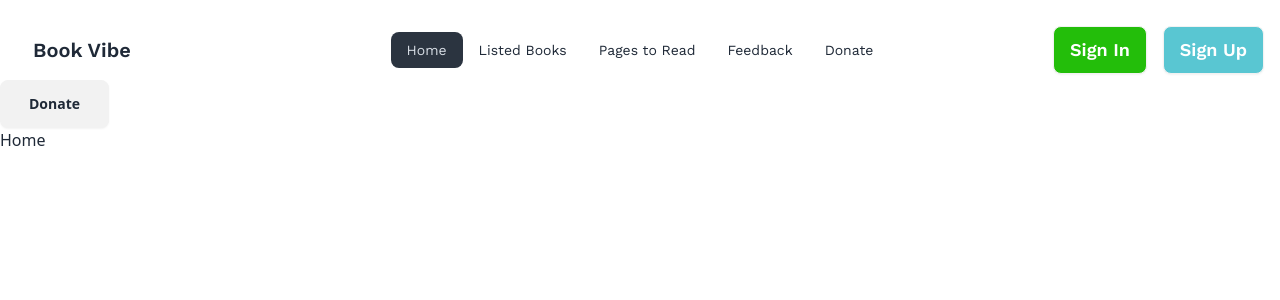
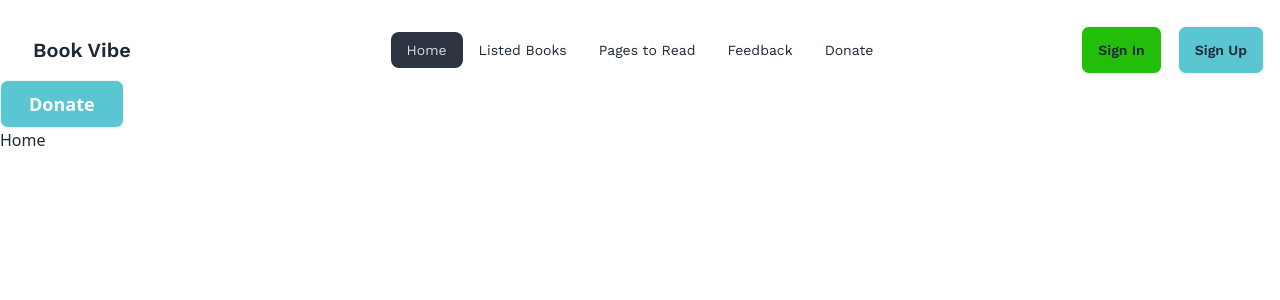
Before and after one commit to JuborajSujon/book-vibe, a React (Vite) app: page / in a window 1280 px wide. Shown: the top 300 px of the page. Built offline with nearby package versions, Linux system fonts and the light colour scheme; a web font is replaced by a local one.

Commit message:
make a button component

```diff
--- a/package.json
+++ b/package.json
@@ -12,6 +12,7 @@
   "dependencies": {
     "localforage": "^1.10.0",
     "match-sorter": "^6.3.4",
+    "prop-types": "^15.8.1",
     "react": "^18.2.0",
     "react-dom": "^18.2.0",
     "react-router-dom": "^6.22.3",
--- a/src/components/Button.jsx
+++ b/src/components/Button.jsx
@@ -1,11 +1,29 @@
+import PropTypes from "prop-types";
 import { Link } from "react-router-dom";
 
-const Button = ({ bgColor, textColor }) => {
+const Button = ({
+  message,
+  bgColor,
+  textColor,
+  routerLink,
+  handlerFunction,
+  ...props
+}) => {
   return (
-    <Link to="/donate" className={`btn px-7 ${bgColor} ${textColor}`}>
-      Donate
+    <Link
+      to={routerLink || ""}
+      onClick={handlerFunction ? () => handlerFunction() : null}
+      className={`btn min-h-8 h-8 px-3 sm:min-h-10 md:min-h-12 sm:px-5 md:px-7 text-sm sm:text-lg font-medium sm:font-semibold ${bgColor} ${textColor}`}>
+      {message}
     </Link>
   );
 };
 
+Button.propTypes = {
+  bgColor: PropTypes.string.isRequired,
+  textColor: PropTypes.string.isRequired,
+  message: PropTypes.string,
+  routerLink: PropTypes.string,
+  handlerFunction: PropTypes.func,
+};
 export default Button;
--- a/src/components/Nav.jsx
+++ b/src/components/Nav.jsx
@@ -48,7 +48,7 @@ const Nav = () => {
           </li>
         </ul>
       </div>
-      <div className="navbar-end *:text-white *:text-lg *:font-semibold">
+      <div className="navbar-end">
         <Link className="btn bg-clr-secondary">Sign In</Link>
         <Link className="btn bg-clr-cyan ml-4">Sign Up</Link>
       </div>
--- a/src/layouts/MainLayout.jsx
+++ b/src/layouts/MainLayout.jsx
@@ -8,7 +8,7 @@ const MainLayout = () => {
       <div className="h-20 py-4">
         <Nav />
       </div>
-      <Button />
+      <Button message="Donate" bgColor="bg-clr-cyan" textColor={"text-white"} />
       <Outlet />
     </div>
   );
```
Also changed, not shown: 1 other file (tests, documents, lock files or other folders).
